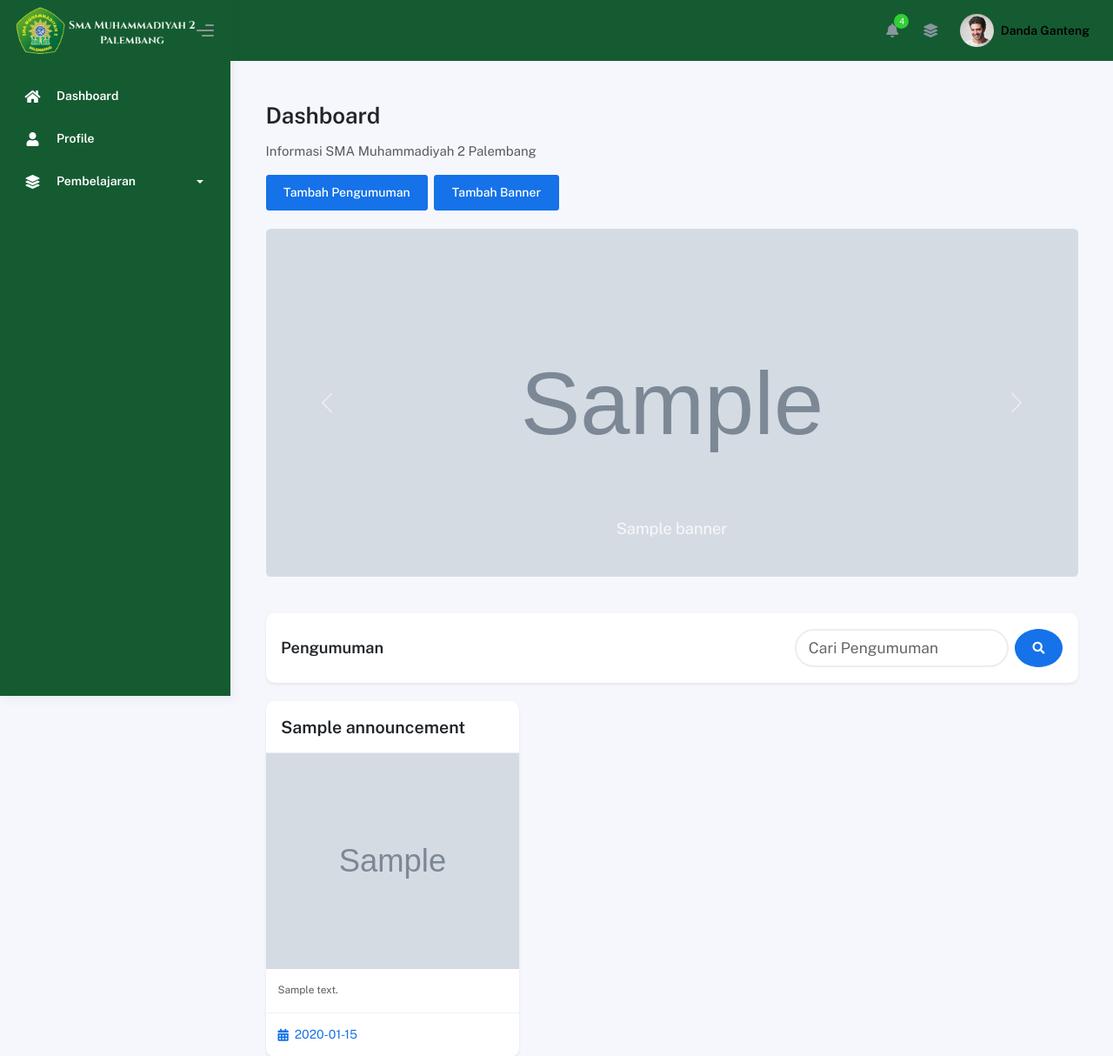
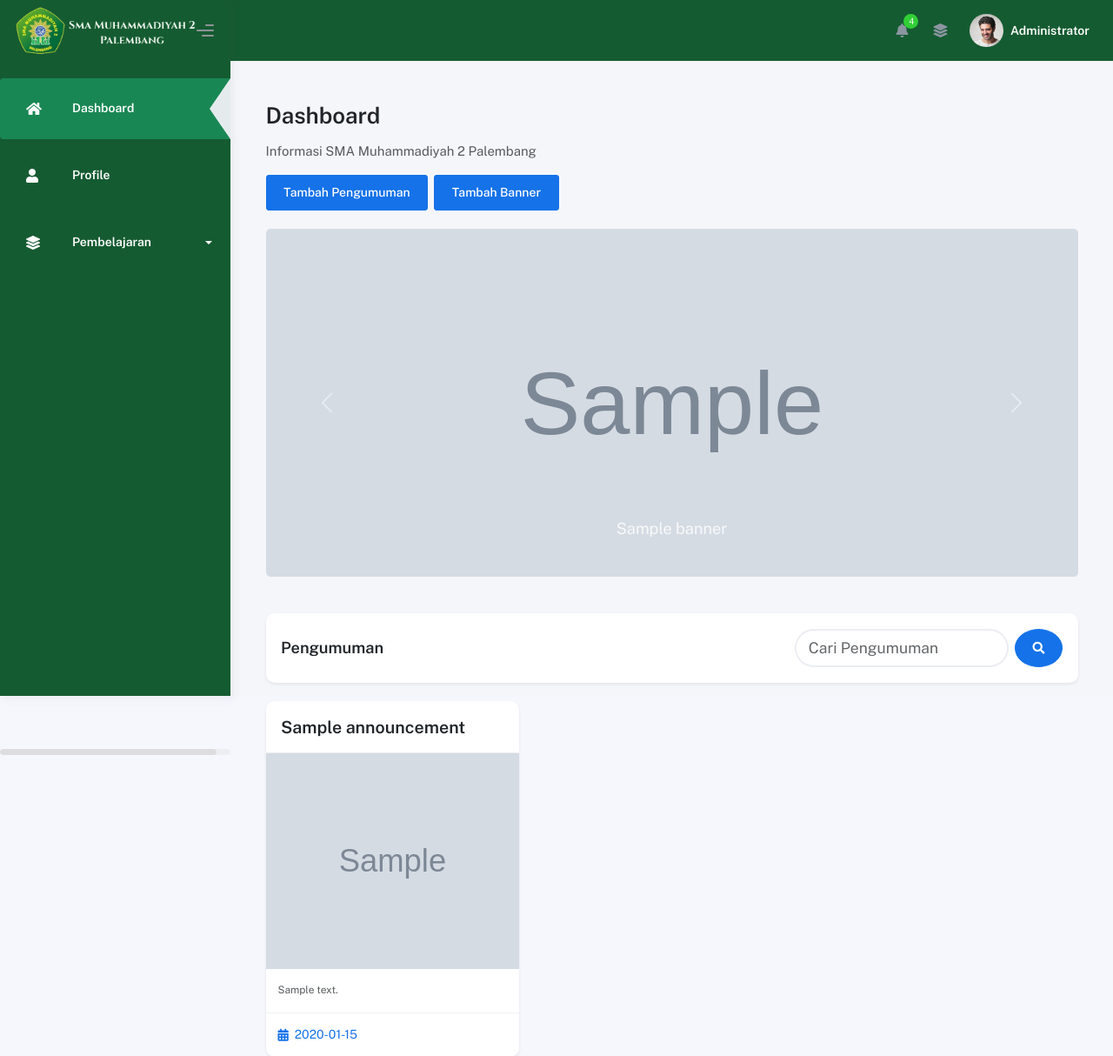
Before and after one commit to mzackyaulya/PTA, a Laravel app: page /dashboard in a window 1280 px wide. Shown: the top 1214 px of the page at 87% size. Run offline with Laravel 12, Linux system fonts and the light colour scheme; a user stored in the database is signed in; data comes from the database, SQL or seed files in the repository; tables that the repository leaves empty hold one stand-in row (values such as "Sample post"); grey boxes marked "Sample" are stand-in pictures.

Commit message:
update
membuat auth login dan modefikasi layout

```diff
--- a/Aplikasi/app/Models/User.php
+++ b/Aplikasi/app/Models/User.php
@@ -21,6 +21,9 @@
         'name',
         'email',
         'password',
+        'role',
+        'nisn',
+        'nip'
     ];
 
     /**
--- a/Aplikasi/resources/views/dashboard.blade.php
+++ b/Aplikasi/resources/views/dashboard.blade.php
@@ -28,7 +28,7 @@
                         style="height:400px; object-fit:cover;"
                         alt="Banner">
                     <div class="position-absolute top-50 start-50 translate-middle d-none edit-btn text-center">
-                        <a href="{{ route('banners.edit', $banner->id) }}" class="btn btn-transparant fw-bold px-4 py-2 fs-5 shadow text-white">
+                        <a href="{{ route('banners.edit', $banner->id) }}" class="btn btn-transparant fw-bold px-4 py-2 fs-5 text-white">
                             <i class="fas fa-pen"></i> EDIT BANNER
                         </a>
                     </div>
--- a/Aplikasi/resources/views/layout/main.blade.php
+++ b/Aplikasi/resources/views/layout/main.blade.php
@@ -40,20 +40,43 @@
     <div class="wrapper">
         <div class="sidebar" style="background-color:#155b31;">
             <style>
-            /* === STYLE SIDEBAR CUSTOM === */
+                /* =========================
+                STYLE SIDEBAR FIX
+                ========================= */
 
-            /* Warna default semua link & ikon sidebar */
+                /* Wrapper konten utama */
+                .wrapper .main-panel {
+                background-color: #f5f6fa;
+                margin-left: 0;   /* pastikan nempel sidebar */
+                padding-left: 0;
+                }
+
+                /* =========================
+                MENU UTAMA (NORMAL STATE)
+                ========================= */
+                .sidebar {
+                    background-color: #155b31; /* hijau tua */
+
+                }
+
                 .sidebar .nav .nav-item a,
                 .sidebar .nav .nav-item a i,
                 .sidebar .nav .nav-item a p,
                 .sidebar .nav .nav-collapse li a span {
                 color: #ffffff !important;
+                text-decoration: none;
+                display: flex;
+                align-items: center;
+                gap: 8px;
+                padding: 10px 15px;
+                border-radius: 4px;
+                position: relative;
+                z-index: 1;
                 }
 
-            /* ======================
+                /* =========================
                 HOVER STATE
-            ====================== */
-            /* Hover untuk menu utama */
+                ========================= */
                 .sidebar .nav .nav-item a:hover,
                 .sidebar .nav .nav-item a:hover i,
                 .sidebar .nav .nav-item a:hover p {
@@ -71,30 +94,46 @@
                 border-radius: 4px;
                 }
 
-            /* ======================
-            ACTIVE STATE (klik)
-            ====================== */
-            /* Menu utama saat aktif */
-            .sidebar .nav .nav-item.active > a,
-            .sidebar .nav .nav-item.active > a i,
-            .sidebar .nav .nav-item.active > a p {
+                /* Link aktif dengan cekungan */
+                .sidebar .nav .nav-item a.active {
                 background-color: #198754 !important;
+                color: #ffffff !important;
+                font-weight: bold;
+                position: relative;
+                z-index: 20;
+                border-radius: 4px 0 0 4px;
+                overflow: visible;
+                }
+
+                /* Efek cekungan tajam */
+                .sidebar .nav .nav-item a.active::after {
+                    content: "";
+                    position: absolute;
+                    top: 0;
+                    right: -16px; /* nempel ke konten */
+                    width: 40px;
+                    height: 100%;
+                    background: #eff0f4f4; /* warna konten utama */
+
+                    /* Bentuk cekungan tajam */
+                    clip-path: polygon(100% 0, 60% 0, 0 50%, 60% 100%, 100% 100%);
+
+                    z-index: 15;
+                }
+
+
+                /* =========================
+                SUBMENU STATE
+                ========================= */
+                .sidebar .nav .nav-collapse li.active > a,
+                .sidebar .nav .nav-collapse li.active > a span,
+                .sidebar .nav .nav-collapse li.active > a i {
+                background-color: #46bc52 !important; /* hijau muda */
                 color: #ffffff !important;
                 border-radius: 4px;
                 }
 
-            /* Submenu saat aktif */
-            .sidebar .nav .nav-collapse li.active > a,
-            .sidebar .nav .nav-collapse li.active > a span,
-            .sidebar .nav .nav-collapse li.active > a i {
-                background-color: #46bc52 !important; /* hijau lebih muda */
-                color: #ffffff !important;
-                border-radius: 4px;
-            }
-
-            /* ======================
-            TAMBAHAN: caret & ikon collapse
-            ====================== */
+                /* caret collapse */
                 .sidebar .nav .nav-item a .caret {
                 color: #ffffff !important;
                 }
@@ -107,12 +146,25 @@
                 font-weight: bold;
                 }
 
-            /* Submenu yang terbuka */
+                /* Submenu terbuka */
                 .sidebar .nav .nav-item .collapse.show a,
                 .sidebar .nav .nav-item .collapse.show a i,
                 .sidebar .nav .nav-item .collapse.show a span,
                 .sidebar .nav .nav-item .collapse.show a p {
                 color: #ffffff !important;
+                }
+
+                .sidebar,
+                .sidebar .nav,
+                .sidebar .nav .nav-item {
+                overflow: visible !important;
+                }
+
+                .main-panel {
+                margin-left: 260px; /* sesuai lebar sidebar */
+                background-color: #f5f6fa;
+                position: relative;
+                z-index: 5; /* biar konten tetap di atas sidebar */
                 }
             </style>
 
@@ -367,10 +419,10 @@
                       />
                     </div>
                     <span class="profile-username">
-                      <span class="fw-bold">Danda Ganteng</span>
+                      <span class="text-white fw-bold">{{ Auth::user()->name }}</span>
                     </span>
                   </a>
-                  <ul class="dropdown-menu dropdown-user animated fadeIn">
+                  <ul class="dropdown-menu dropdown-user rounded animated fadeIn">
                     <div class="dropdown-user-scroll scrollbar-outer">
                         <li>
                             <div class="user-box">
--- a/Aplikasi/routes/web.php
+++ b/Aplikasi/routes/web.php
@@ -10,9 +10,9 @@
     return view('auth.login');
 });
 
-// Route::get('/dashboard', function () {
-//     return view('dashboard');
-// })->middleware(['auth', 'verified'])->name('dashboard');
+Route::get('/dashboard', function () {
+    return view('dashboard');
+})->middleware(['auth', 'verified'])->name('dashboard');
 
 Route::middleware('auth')->group(function () {
     Route::get('/profile', [ProfileController::class, 'edit'])->name('profile.edit');
```
Also changed, not shown: other parts of Aplikasi/resources/views/layout/main.blade.php (+17 -18 lines), Aplikasi/app/Http/Controllers/Auth/AuthenticatedSessionController.php (+24 -4 lines), Aplikasi/database/seeders/AdminSeeder.php (added, +25 -0 lines), Aplikasi/database/seeders/DatabaseSeeder.php (+6 -1 lines), Aplikasi/resources/views/auth/login.blade.php (+17 -5 lines), Aplikasi/database/migrations/0001_01_01_000000_create_users_table.php, Aplikasi/database/migrations/2025_09_15_024228_add_nisn_nip_to_users_table.php (added), Aplikasi/public/assets/css/sidebar.css (added). Lines whose indentation alone changed are shown as unchanged.
